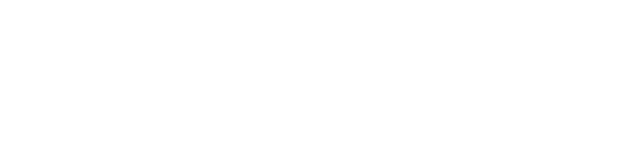
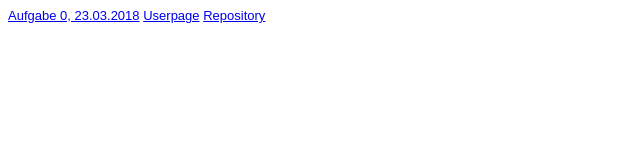
Before and after one commit to kempfsas/kempfsas.github.io, a plain HTML site: page Steckbrief/steckbrief.htm in a window 1280 px wide. Shown: the whole page, without its empty margins (0-640 px from the left). Drawn offline with Linux system fonts and the light colour scheme.

Commit message:
Aufgabe in Steckbrief

```diff
--- a/Steckbrief/steckbrief.htm
+++ b/Steckbrief/steckbrief.htm
@@ -12,6 +12,9 @@ body {
 </style>
 </head>
 <body>
+	<a href="https://kempfsas.github.io/EIA2/Aufgabe0/Aufgabe0.html" target="_blank">Aufgabe 0, 23.03.2018</a>
+	<a href="https://kempfsas.github.io/" target="_blank">Userpage</a>
+	<a href="https://github.com/kempfsas" target="_blank">Repository</a>
 	<!-- Hier die Links zu den gelösten Aufgaben einstellen, aktuelle oben, alte stehen lassen! Format: Aufgabenbezeichnung, Datum -->
 </body>
 </html>
```
Also changed, not shown: 1 other file.
